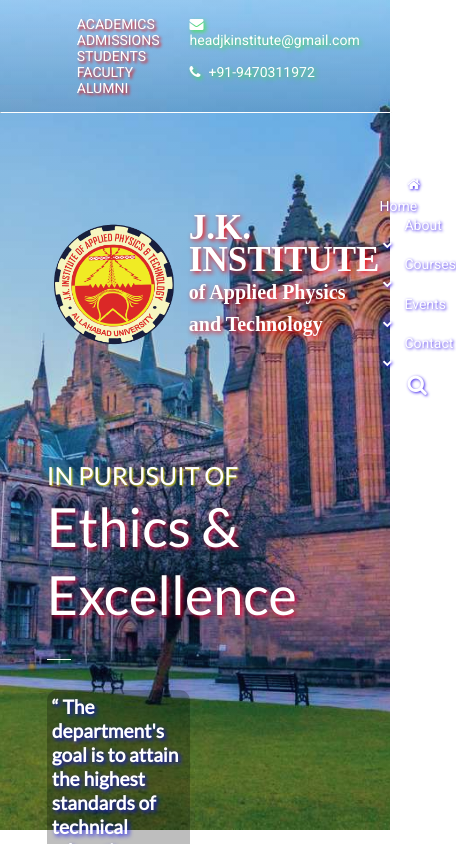
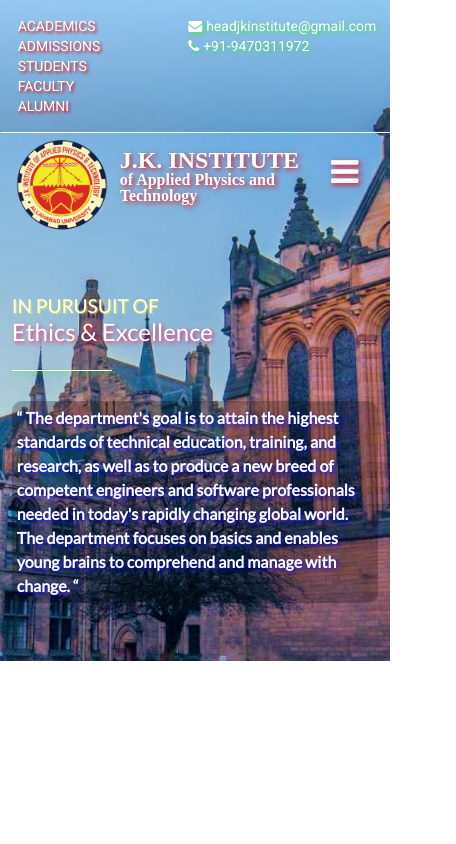
Before and after one commit to MrSagarBiswas/JK-Institute-Website, a plain HTML site: page index.html in a window 390 px wide. Shown: the top 844 px of the page, 456 px wide, since content can reach past the window. Drawn offline with nearby package versions, Linux system fonts and the light colour scheme.

Commit message:
Responsive Navbar

```diff
--- a/header.css
+++ b/header.css
@@ -42,6 +42,7 @@ header {
   color: white;
   font-size: 0.875rem;
   text-shadow: 2px 2px 3px #ec0e0e;
+  padding: 4px;
 }
 
 #nav1 ul li {
@@ -116,7 +117,7 @@ header {
 #nav2 ul li a {
   text-decoration: none;
   padding: 5px;
-  margin: 20px;
+  margin: 5px;
   color: white;
   font-family: "Roboto", sans-serif;
   font-size: 0.875rem;
@@ -139,13 +140,17 @@ header {
 
 #nav2 ul li .fa-search {
   padding: 3px;
-  font-size: 1.3rem;
+  font-size: 1rem;
   position: relative;
   bottom: 0;
 }
 
 #search {
   margin-right: 0 !important;
+}
+
+.toggle {
+  display: none;
 }
 
 .ethics_excellence {
@@ -194,3 +199,121 @@ header {
   background-color: #00000041;
   border-radius: 10px;
 }
+
+/* OnClick */
+.clicked {
+  background-color: #1b4ffda9;
+  border-radius: 5%;
+}
+a:hover{
+  text-shadow: 2px 2px 4px blue !important;
+}
+
+@media (max-width: 1150px) {
+  #nav1 {
+    margin: auto 6%;
+  }
+  #nav2 {
+    margin: 45px 6%;
+  }
+
+  .ethics_excellence {
+    margin: auto 6%;
+  }
+  .ethics_excellence p {
+    width: 60%;
+  }
+}
+
+@media (max-width: 980px) {
+  /* Margins */
+  #nav1 {
+    margin: 0 3%;
+  }
+  #nav2 {
+    margin: 20px 3%;
+  }
+
+  .ethics_excellence {
+    margin: auto 3%;
+  }
+  .ethics_excellence p {
+    width: auto;
+  }
+
+  #nav1 ul {
+    flex-direction: column;
+  }
+  #nav1 ul li {
+    margin-left: 0px;
+    padding: 2px;
+  }
+  #nav1 ul li .fa {
+    padding-right: 4px;
+  }
+
+  .logo img{
+    width: 100px;
+    height: 100px;
+  }
+  .logo h3 {
+    margin: 0;
+    font-size: 1rem;
+    line-height: 1rem;
+  }
+  .logo h1 {
+    margin: 0;
+    font-size: 1.5rem;
+    line-height: 1.5rem;
+  }
+
+  .toggle {
+    display: block;
+    align-items: center;
+    margin: 20px;
+  }
+  .toggle .fa {
+    position: relative;
+    font-size: 2rem;
+  }
+  #nav2 {
+    margin-top: 4px;
+  }
+
+  /* Ethics Excellence */
+  .ethics_excellence h1{
+    font-size: 1.5rem;
+    line-height: 1rem;
+  }
+  .ethics_excellence h3{
+    font-size: 1.2rem;
+  }
+  .ethics_excellence hr {
+    width: 100px;
+  }
+  .ethics_excellence p {
+    font-size: 1rem;
+  }
+
+  /* Normal */
+  #nav2 ul {
+    position: absolute;
+    width: 100%;
+    flex-direction: column;
+    left: 0;
+    top: 14rem;
+    overflow: auto;
+    text-align: left;
+    opacity: 1;
+    background-color: rgba(0, 0, 0, 0.267);
+  }
+  #nav2 ul li {
+    padding: 3px;
+    margin: 5px;
+  }
+
+  /* Active Class */
+  #nav2.active {
+    margin-bottom: 15rem;
+  }
+}
--- a/index.html
+++ b/index.html
@@ -52,6 +52,9 @@
                     <li><a href="#">Contact<i class="fa fa-chevron-down"></i></a></li>
                     <li><a id="search" href="#"><i class="fa fa-search"></i></a></li>
                 </ul>
+                <div class="toggle">
+                    <i class="fa fa-bars"></i>
+                </div>
             </nav>
         </div>
         <div class="ethics_excellence">
@@ -64,6 +67,9 @@
                 comprehend and manage with change. “</p>
         </div>
     </header>
+    <noscript>JavaScript Unable to Run</noscript>
+    <script src="https://code.jquery.com/jquery-3.6.0.min.js" integrity="sha256-/xUj+3OJU5yExlq6GSYGSHk7tPXikynS7ogEvDej/m4=" crossorigin="anonymous"></script>
+    <script src="script.js"></script>
 </body>
 
 </html>
--- /dev/null
+++ b/script.js
@@ -0,0 +1,21 @@
+if ($(window).width() < 980) {
+    $("#nav2 ul").slideUp();
+}
+
+$(".toggle").click(function () {
+$("#nav2 ul").slideToggle();
+if ($("#nav2").hasClass("active") == true) {
+    $(".toggle").html('<i class="fa fa-bars"></i>');
+    setTimeout(function () {
+        $("#nav2").toggleClass("active");
+    }, 200)
+} else {
+    $(".toggle").html('<i class="fa fa-times"></i>');
+    $("#nav2").toggleClass("active");
+}
+})
+
+$("a").click(function () {
+$(".clicked").removeClass("clicked")
+$(this).toggleClass("clicked")
+})
```
